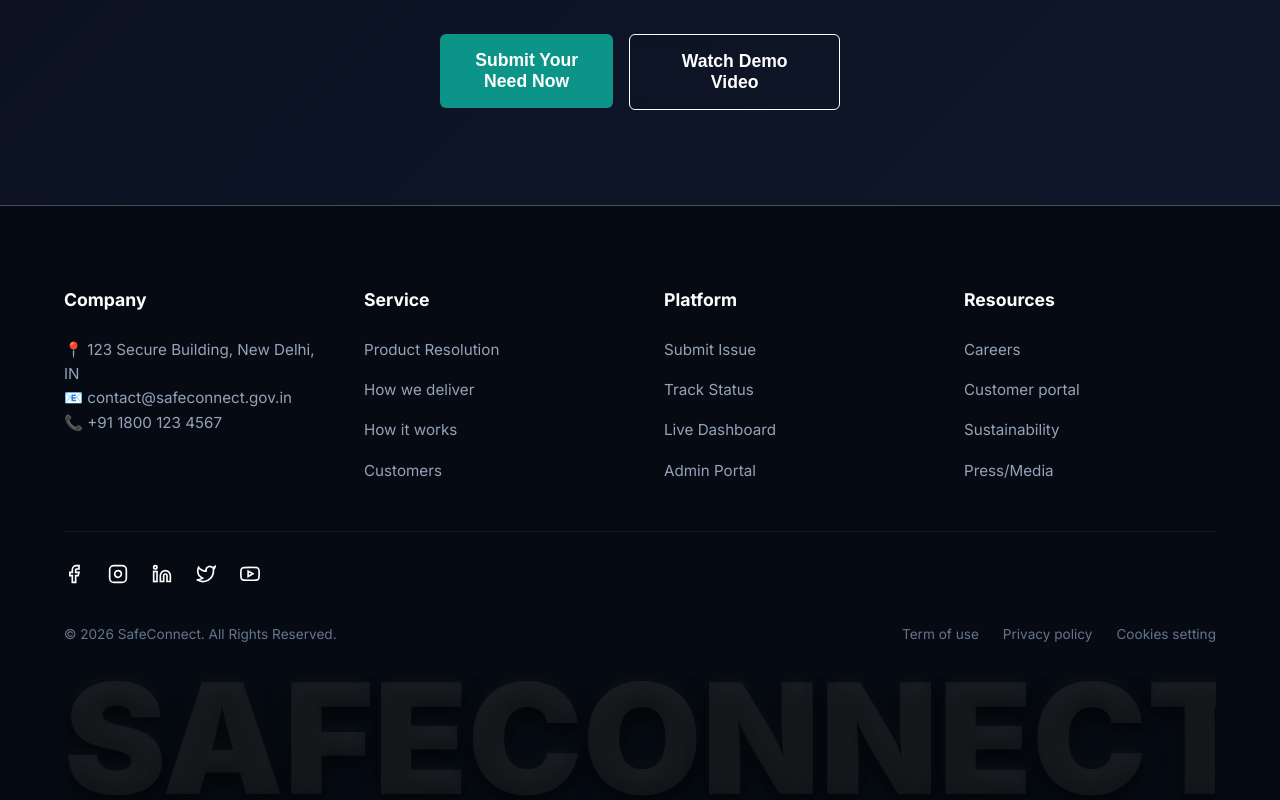
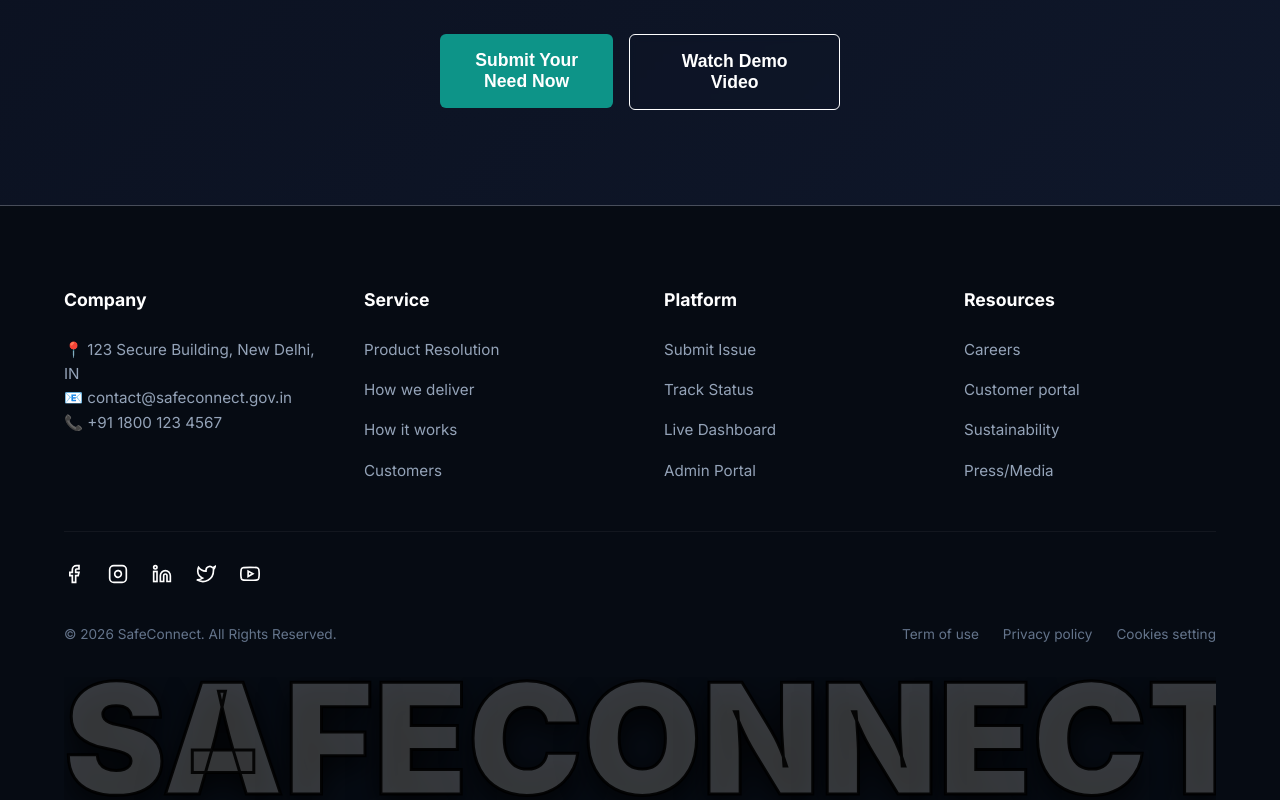
Before and after one commit to reet-9944/People-s-Priorities, a Next.js app: page / in a window 1280 px wide. Shown: the part 4953-5753 px from the top of the page. Built offline with nearby package versions, Linux system fonts and the light colour scheme.

Commit message:
Apply bold outlined style to footer watermark

```diff
--- a/src/app/globals.css
+++ b/src/app/globals.css
@@ -911,8 +911,9 @@ a {
   text-align: center;
   font-size: clamp(3rem, 12vw, 15rem);
   font-weight: 900;
-  color: rgba(255, 255, 255, 0.06);
-  text-shadow: 0 -5px 15px rgba(255, 255, 255, 0.03), 0 5px 20px rgba(0, 0, 0, 0.8);
+  color: rgba(255, 255, 255, 0.2);
+  -webkit-text-stroke: 3px rgba(0, 0, 0, 0.9);
+  text-shadow: 0 10px 30px rgba(0, 0, 0, 0.8);
   line-height: 0.8;
   overflow: hidden;
   white-space: nowrap;
```
